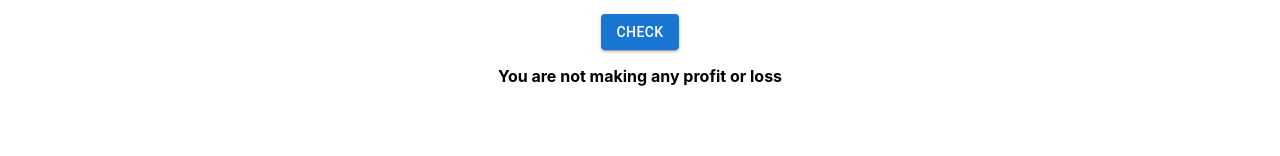
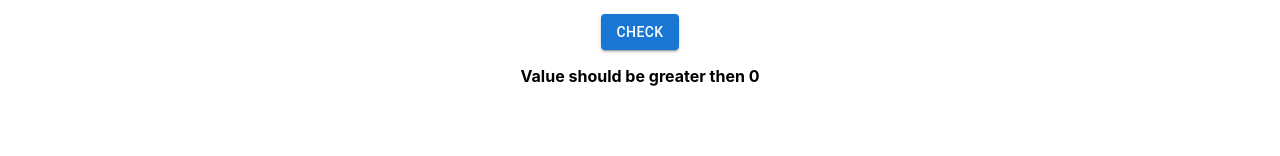
Before and after one commit to yashrojesara/profit-loss, a React (Create React App) app: page / in a window 1280 px wide. Both pictures are taken after a click on the button "CHECK". Shown: the part 524-680 px from the top of the page. Built offline with nearby package versions, Linux system fonts and the light colour scheme.

Commit message:
validated negative numbers

```diff
--- a/src/Component/ProfitLossComponent.jsx
+++ b/src/Component/ProfitLossComponent.jsx
@@ -38,9 +38,16 @@ function ProfitLossComponent() {
   const [qty, setQty] = React.useState(0);
   const [profitLoss, setProfitLoss] = React.useState(0);
   const [profitLossPercentage, setProfitLossPercentage] = React.useState(0);
+  const [error, setError] = React.useState("");
 
   const onClick = () => {
     setIsButtonClicked(true);
+    if (currentPrice <= 0 || initialPrice <= 0 || qty <= 0) {
+      setError("Value should be greater then 0");
+      return;
+    } else {
+      setError("");
+    }
     findProfitLoss();
   };
 
@@ -71,6 +78,9 @@ function ProfitLossComponent() {
         type="number"
         variant="outlined"
         label="Entry Price"
+        InputProps={{
+          inputProps: { min: 0 },
+        }}
       />
 
       <TextField
@@ -80,6 +90,9 @@ function ProfitLossComponent() {
         type="number"
         variant="outlined"
         label="Current Price"
+        InputProps={{
+          inputProps: { min: 0 },
+        }}
       />
 
       <TextField
@@ -89,6 +102,9 @@ function ProfitLossComponent() {
         type="number"
         variant="outlined"
         label="Qty"
+        InputProps={{
+          inputProps: { min: 0 },
+        }}
       />
 
       <Button onClick={onClick} variant="contained" color="primary">
@@ -98,7 +114,9 @@ function ProfitLossComponent() {
       {isButtonCLicked && (
         <>
           <span className={classes.text}>
-            {profitLoss === 0
+            {error
+              ? error
+              : profitLoss === 0
               ? "You are not making any profit or loss"
               : `${"You are in "}${
                   isProfit ? "profit" : "loss"
```
